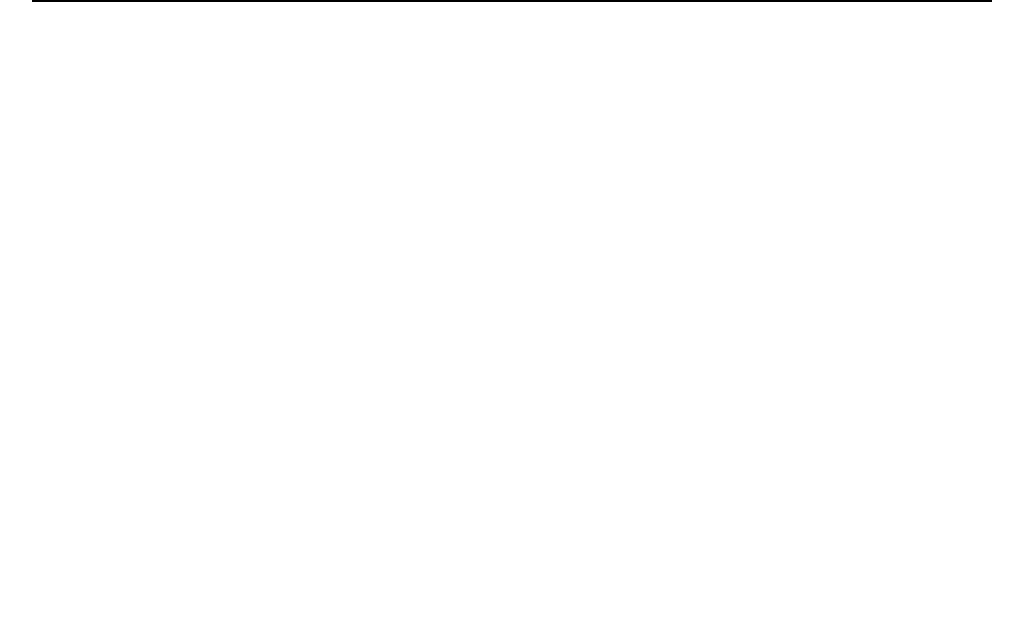
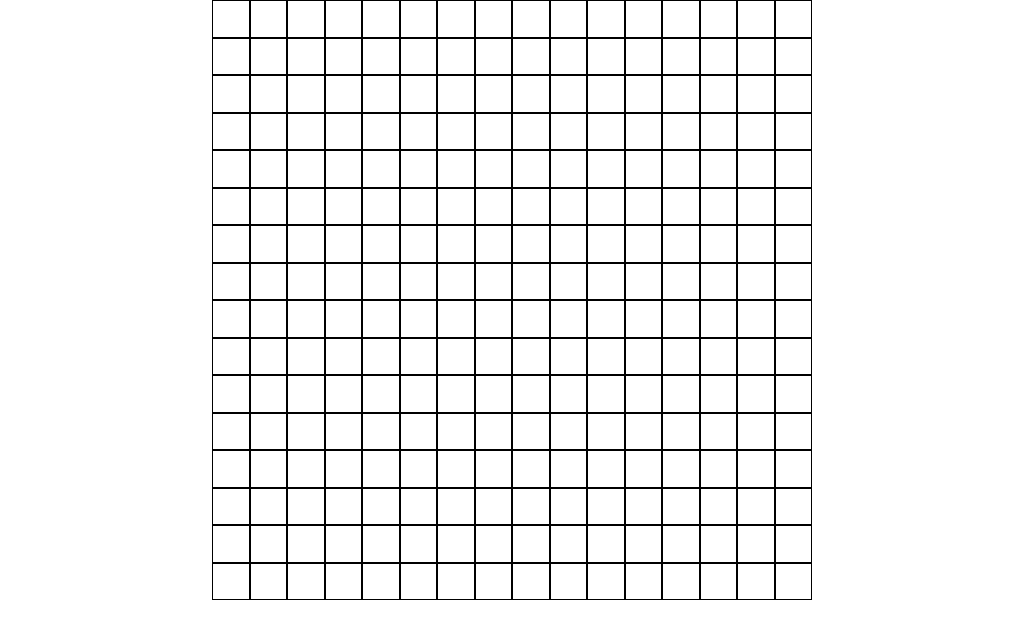
Before and after one commit to Yhento/EtchAndSketch, a plain HTML site: page index.html in a window 1280 px wide. Shown: the whole page, without its empty margins (128-1151 px from the left). Drawn offline with Linux system fonts and the light colour scheme.

Commit message:
semi complete project

```diff
--- a/etchSketch.css
+++ b/etchSketch.css
@@ -11,7 +11,15 @@ body{
 }
 
 .grid-container {
-    width: 960px;
-    border: 1px solid black;
+    width: 600px;
+    height: 600px;
 
+    display: flex;
+    flex-direction: row;
+    flex-wrap: wrap;
 }
+
+.grid_item{
+
+
+};
--- a/etchSketch.js
+++ b/etchSketch.js
@@ -1,11 +1,91 @@
-const createGrid = (gridSize=16) => {
+const createGridItem = (width_of_grid_items) => {
 
-    grid_container = document.querySelector(".grid-container");
+    const grid_item = document.createElement("div");
 
-    width_of_container = grid_container.offsetWidth;
+    grid_item.className = "grid_item";
 
+    grid_item_style = grid_item.style;
+
+    grid_item_style.border = "1px solid black";
+
+
+    grid_item_style.flexGrow = "1";
+
+
+    grid_item_style.width = width_of_grid_items;
+
+    grid_item.dataset.brightness= 100;
+
+    return grid_item;
 
 
 };
 
+const getRandomColor = () => {
+
+    const getRandomInt = (min, max) => Math.floor(Math.random() * (max - min + 1));
+    var red = getRandomInt(0, 255);
+    var green = getRandomInt(0, 255);
+    var blue = getRandomInt(0, 255);
+
+    var randomColor = `rgb(${red}, ${green}, ${blue})`;
+
+
+
+    return randomColor;
+
+
+
+}
+
+
+const createGrid = (gridSize=16) => {
+
+    const grid_container = document.querySelector(".grid-container");
+
+    const width_of_container = grid_container.offsetWidth;
+
+    const width_of_grid_items = `${(width_of_container / gridSize)}px`;
+
+    number_of_squares = gridSize * gridSize;
+
+
+
+    for (var i=1; i <= number_of_squares; i++) {
+
+         grid_item = createGridItem(width_of_grid_items);
+
+         grid_container.appendChild(grid_item);
+
+
+
+
+
+        };
+
+
+
+
+
+    };
+
+
+
+
+
 createGrid();
+
+var grid_squares = document.querySelectorAll(".grid_item");
+
+grid_squares.forEach((grid_square) => {
+
+    grid_square.addEventListener("mouseover", (e) => {
+
+    const hovered_item = e.target;
+
+
+    hovered_item.style.backgroundColor = getRandomColor();
+
+
+    });
+});
```
